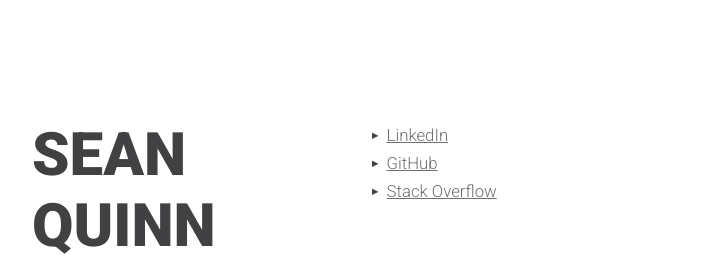
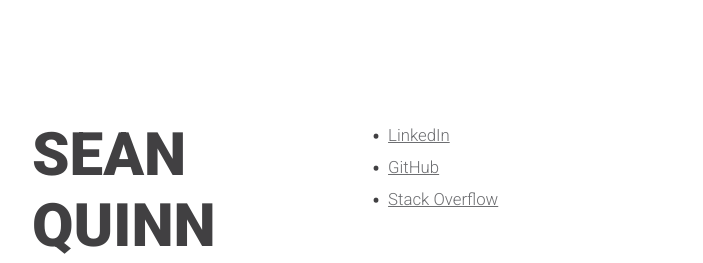
Before and after one commit to esqew/sfq.xyz, a website built with webpack: page src/index.html in a window 1280 px wide. Shown: the top 263 px of the page, without its empty margins (288-991 px from the left). Built offline with nearby package versions, Linux system fonts and the light colour scheme.

Commit message:
attempting fix for unicode error on deployment

```diff
--- a/src/style.scss
+++ b/src/style.scss
@@ -73,10 +73,9 @@ body {
 }
 
 .social-link::before {
-    content: "\25B6\A0";
-    vertical-align: 0.3em;
-    letter-spacing: 3px;
-    font-size: 35%;
+    content: "\2022\A0";
+    vertical-align: -4px;
+    letter-spacing: 1px;
 }
 
 #social-container a {
```
